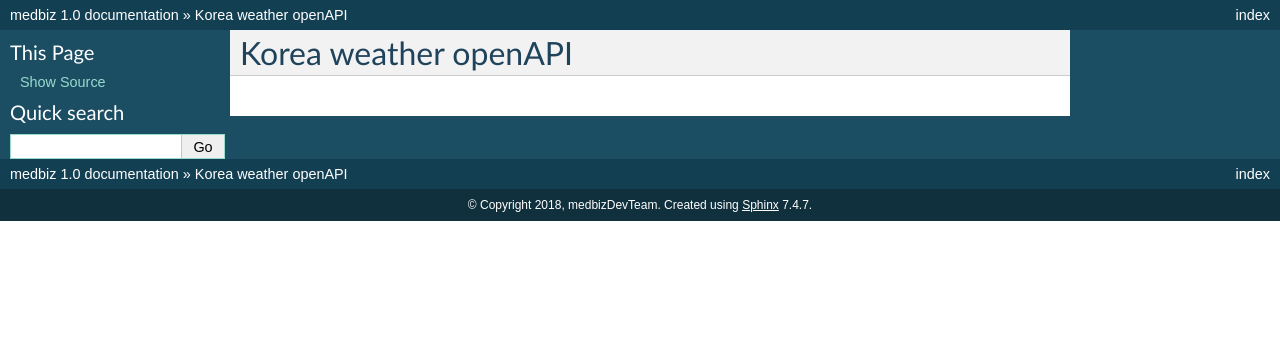
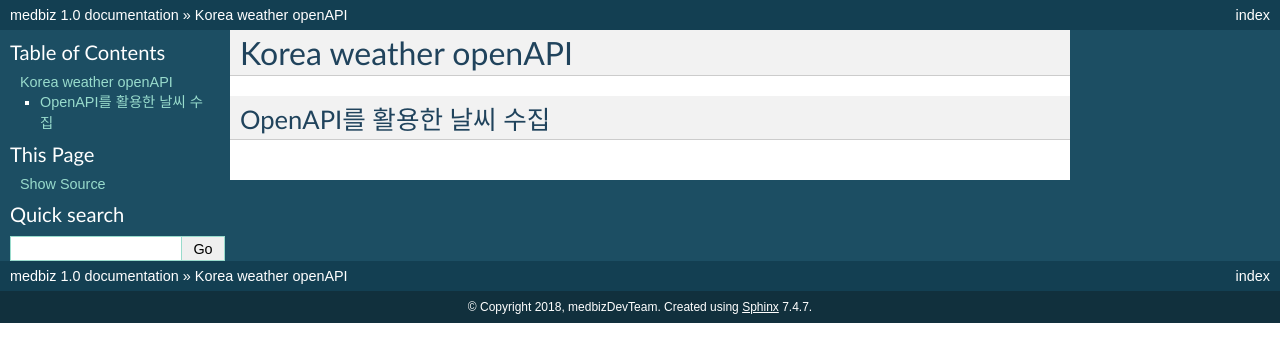
Before and after one commit to jWater1001/wiki-medbiz, a Sphinx documentation site: the page built from docs/api/weather_korea.rst, in a window 1280 px wide. Shown: the top 362 px of the page. Built offline with Sphinx 7.4.7, drawn with Linux system fonts in a browser that asks for light colours.

Commit message:
Update weather_korea.rst

```diff
--- a/docs/api/weather_korea.rst
+++ b/docs/api/weather_korea.rst
@@ -1,3 +1,6 @@
 ===============
 Korea weather openAPI
 ===============
+
+OpenAPI를 활용한 날씨 수집
+---------------
```
